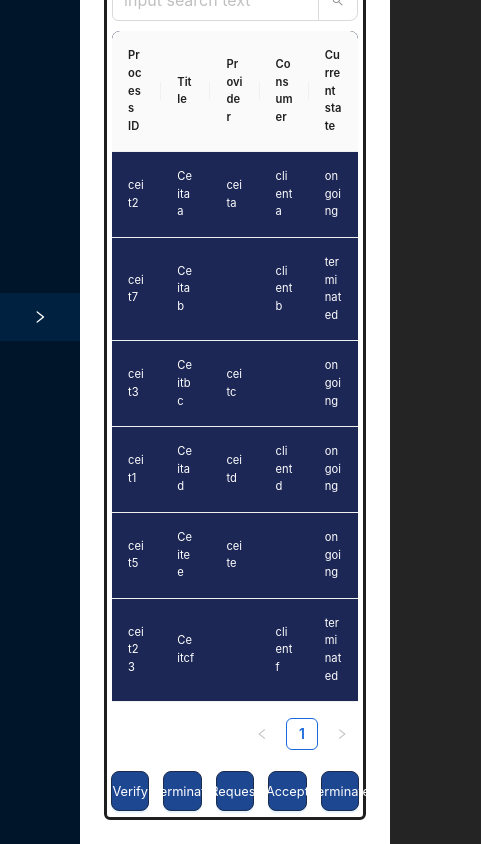
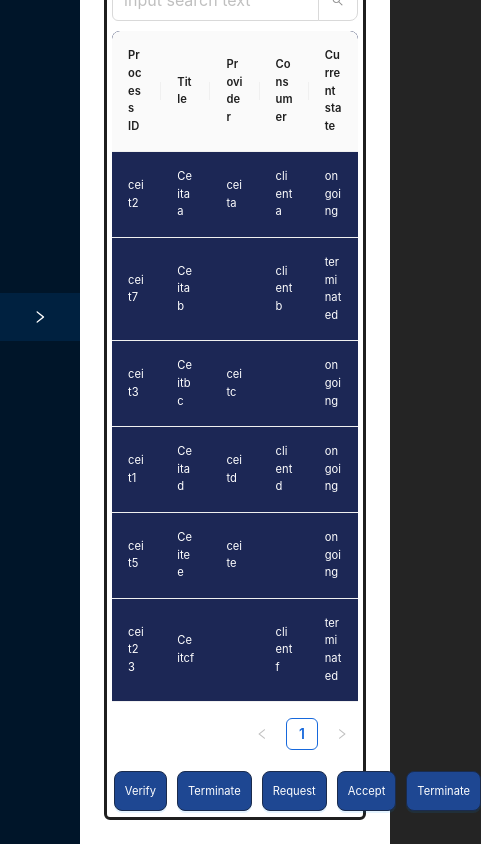
Before and after one commit to MariusGuceanu/FrontendProyect, a React (Vite) app: page /contract-negotiations in a window 390 px wide. Shown: the part 503-1347 px from the top of the page, 481 px wide, since content can reach past the window. Built offline with nearby package versions, Linux system fonts and the light colour scheme.

Commit message:
buttons responsive

```diff
--- a/src/pages/contractNegotiations.jsx
+++ b/src/pages/contractNegotiations.jsx
@@ -108,12 +108,12 @@ const ContractNegotiations = () => {
                 </Row>
                 {/* Reactive buttons */}
                 <Row gutter={16}>
-                    <Col style={{ width: '100%', margin: 'auto', display: 'flex', justifyContent: 'space-evenly', gap: '10px', paddingBottom: '2%' }}>
-                        <Button className='reactive-buttons' style={{ width: '15%' }} size='large' type="primary">Verify</Button>
-                        <Button className='reactive-buttons' style={{ width: '15%' }} size='large' type="primary">Terminate</Button>
-                        <Button className='reactive-buttons' style={{ width: '15%' }} size='large' type="primary">Request</Button>
-                        <Button className='reactive-buttons' style={{ width: '15%' }} size='large' type="primary">Accept</Button>
-                        <Button className='reactive-buttons' style={{ width: '15%' }} size='large' type="primary">Terminate</Button>
+                    <Col style={{ width: '95%', margin: 'auto', display: 'flex', justifyContent: 'space-evenly', gap: '10px', paddingBottom: '2%' }}>
+                        <Button className='action-buttons' size='large' type="primary">Verify</Button>
+                        <Button className='action-buttons' size='large' type="primary">Terminate</Button>
+                        <Button className='action-buttons' size='large' type="primary">Request</Button>
+                        <Button className='action-buttons' size='large' type="primary">Accept</Button>
+                        <Button className='action-buttons' size='large' type="primary">Terminate</Button>
                     </Col>
                 </Row>
             </div>
```
